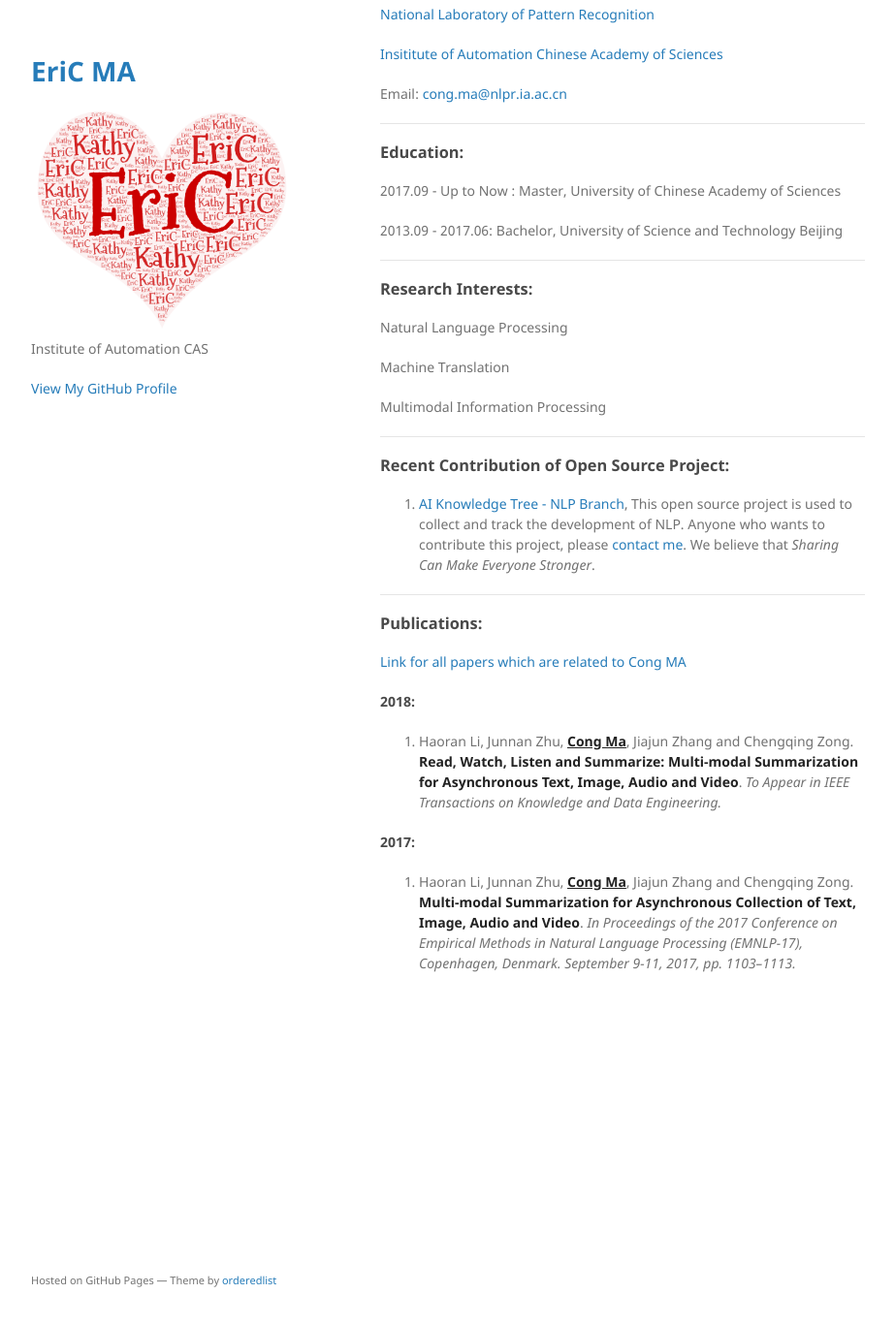
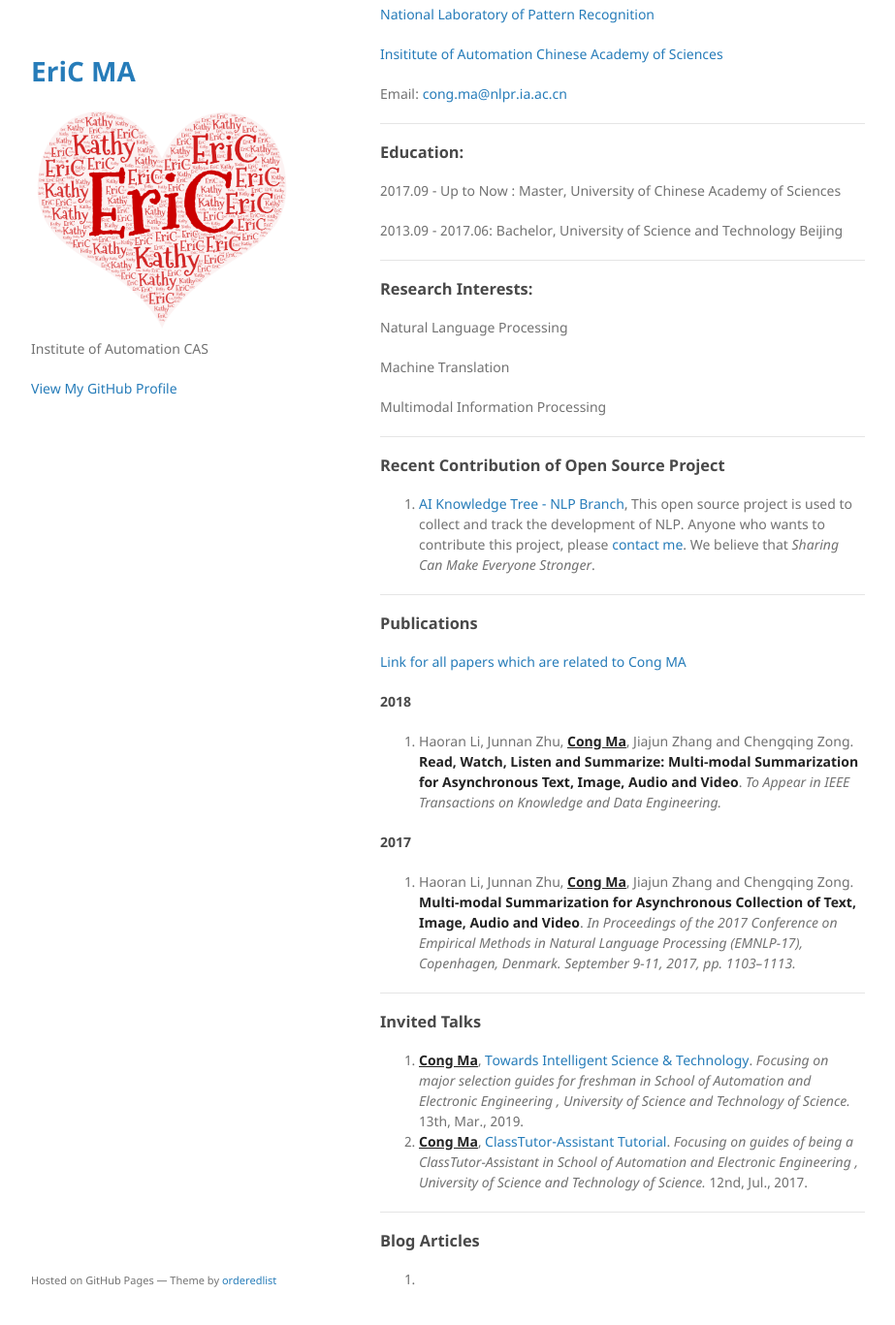
Before and after one commit to EriCongMa/ericongma.github.io, a Jekyll site: the page built from index.md, in a window 1280 px wide and 1400 px high, scrolled down 248 px. Shown: the top 1367 px of the window at 97% size, without its empty margins (178-1101 px from the left). Built offline with Jekyll 4.4.1, drawn with Linux system fonts in a browser that asks for light colours; our own code applies the rules of GitHub Pages for plain Markdown files.

Commit message:
update invited_talks

```diff
--- a/index.md
+++ b/index.md
@@ -38,22 +38,35 @@ Multimodal Information Processing
 
 ---
 
-### Recent Contribution of Open Source Project:
+### Recent Contribution of Open Source Project
 
 1. [AI Knowledge Tree - NLP Branch](https://github.com/SFFAI-AIKT/AIKT-Natural_Language_Processing), This open source project is used to collect and track the development of NLP. Anyone who wants to contribute this project, please [contact me](mailto:cong.ma@nlpr.ia.ac.cn). We believe that *Sharing Can Make Everyone Stronger*.
 
 ---
 
-### Publications:
+### Publications
 
 [Link for all papers which are related to Cong MA](https://github.com/EriCongMa/Publications-of-EriC.MA)
 
-#### 2018:
+#### 2018
 
 1. Haoran Li, Junnan Zhu, **<u>Cong Ma</u>**, Jiajun Zhang and Chengqing Zong.  [**Read, Watch, Listen and Summarize: Multi-modal Summarization for Asynchronous Text, Image, Audio and Video**](https://github.com/EriCongMa/Publications-of-EriC.MA/blob/master/Journal_Papers/2018-TKDE-CongMa.pdf). *To Appear in IEEE Transactions on Knowledge and Data Engineering.*
 
 
 
-#### 2017:
+#### 2017
 
 1. Haoran Li, Junnan Zhu, **<u>Cong Ma</u>**, Jiajun Zhang and Chengqing Zong. [**Multi-modal Summarization for Asynchronous Collection of Text, Image, Audio and Video**](https://github.com/EriCongMa/Publications-of-EriC.MA/blob/master/Conference_Papers/2017-EMNLP-CongMa.pdf). *In Proceedings of the 2017 Conference on Empirical Methods in Natural Language Processing (EMNLP-17), Copenhagen, Denmark. September 9-11, 2017, pp. 1103--1113.*
+
+---
+
+### Invited Talks
+
+1. **<u>Cong Ma</u>**, [Towards Intelligent Science & Technology](https://github.com/EriCongMa/Publications-of-EriC.MA/blob/master/Invited_Talks/TowardsIntelligentScience&Technology.pdf). *Focusing on major selection guides for freshman in School of Automation and Electronic Engineering , University of Science and Technology of Science.* 13th, Mar., 2019.
+2. **<u>Cong Ma</u>**, [ClassTutor-Assistant Tutorial](https://github.com/EriCongMa/Publications-of-EriC.MA/blob/master/Invited_Talks/ClassTutor-Assistant-Tutorial-2017.pdf). *Focusing on guides of being a ClassTutor-Assistant in School of Automation and Electronic Engineering , University of Science and Technology of Science.* 12nd, Jul., 2017.
+
+---
+
+### Blog Articles
+
+1.
```
